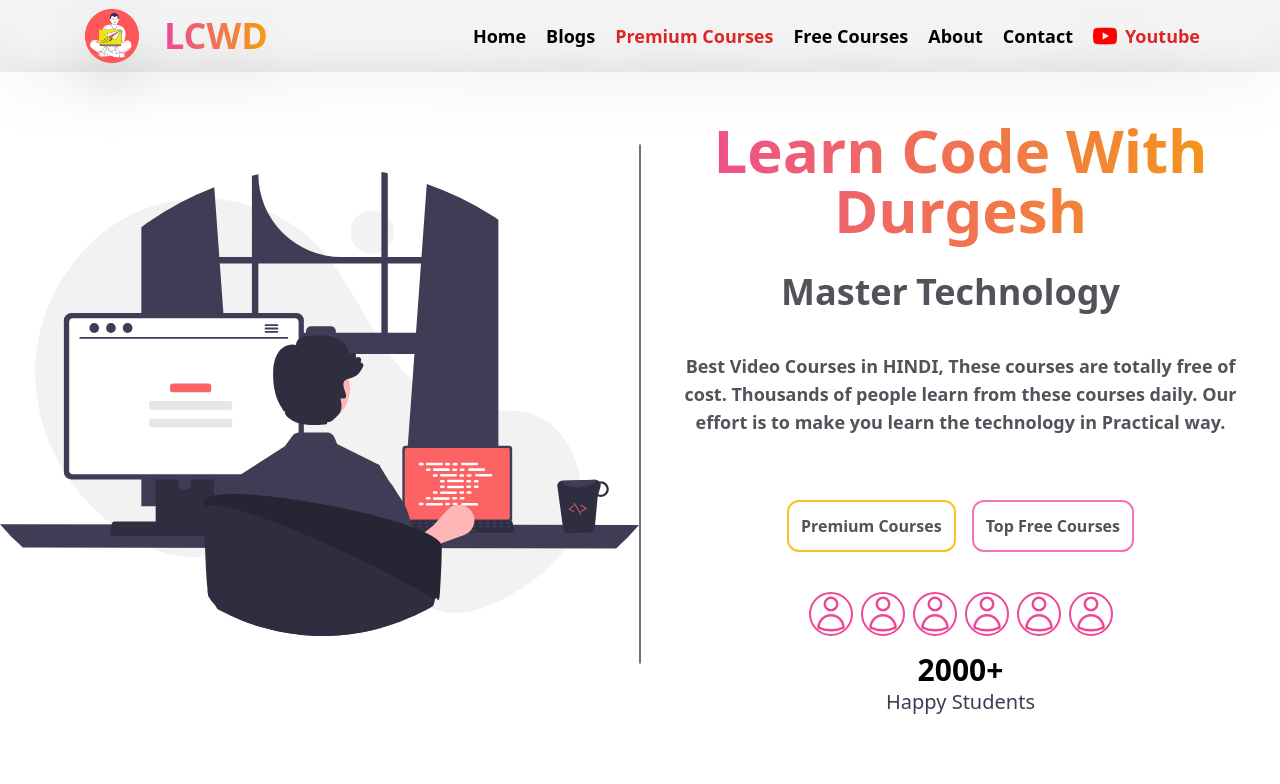
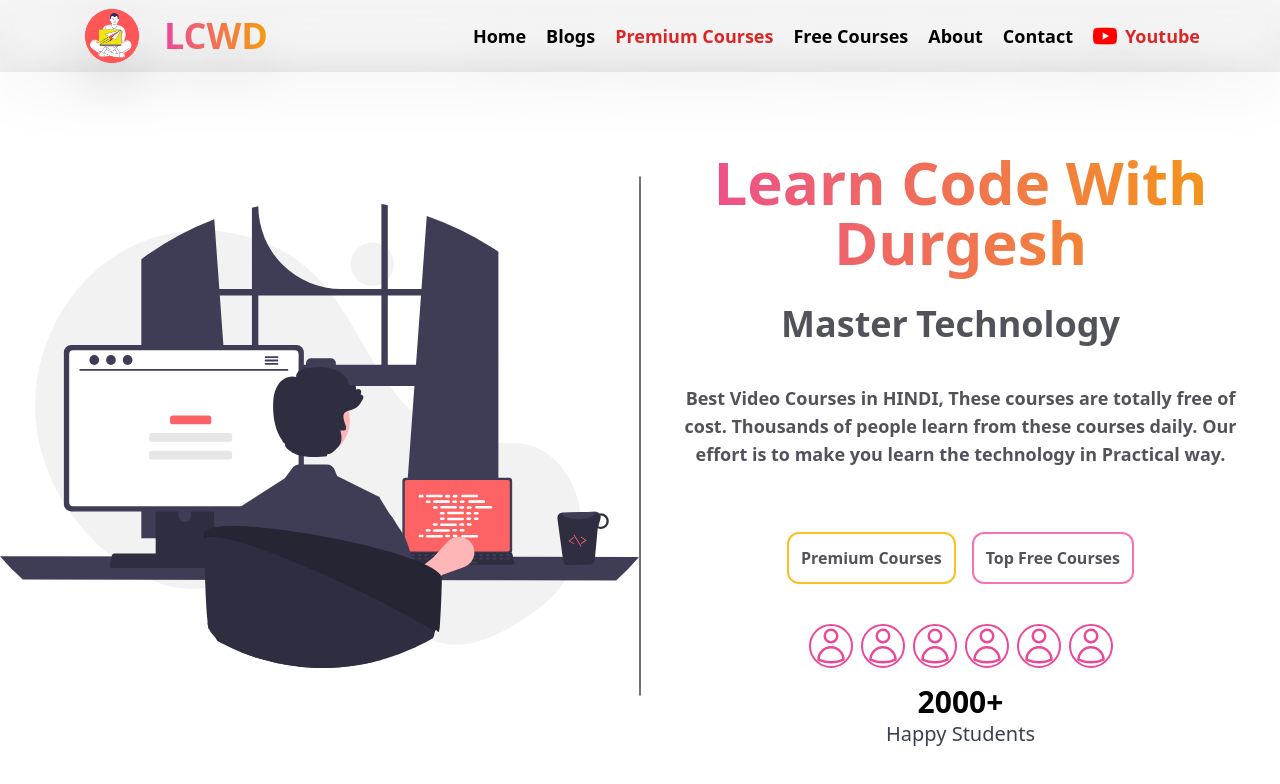
Before and after one commit to Kavish11402/lcwd_new_site, a Next.js app: page / in a window 1280 px wide. Shown: the top 784 px of the page. Built offline with nearby package versions, Linux system fonts and the light colour scheme.

Commit message:
things changed

```diff
--- a/src/Components/HomePageComponent/TopBanner.js
+++ b/src/Components/HomePageComponent/TopBanner.js
@@ -22,7 +22,7 @@ export default function TopBanner()
 
   return(
       /* Writing for Small Devices */
-      <div className={"flex flex-col lg:flex-row lg:h-[89vh]"}>
+      <div className={"flex flex-col   lg:flex-row lg:h-[89vh]"}>
 
           <div className={"px-3 lg:w-1/2 lg:flex lg:flex-col lg:justify-center lg:px-0"}> <Image src={manWithComputer} alt={"Man With Computer"} className={"mx-auto w-[400px] md:w-[500px] lg:w-[400px] xl:w-auto"} /> </div>
 
--- a/src/pages/index.js
+++ b/src/pages/index.js
@@ -30,7 +30,7 @@ export default function index()
               <link rel="manifest" href="/Assets/Favicon/site.webmanifest"/>
           </Head>
 
-          <main className={"mt-12"}>
+          <main className={"mt-20"}>
               {/* TODO -> HOME PAGE COMMENTED */}
               <HomePage/>
           </main>
```
